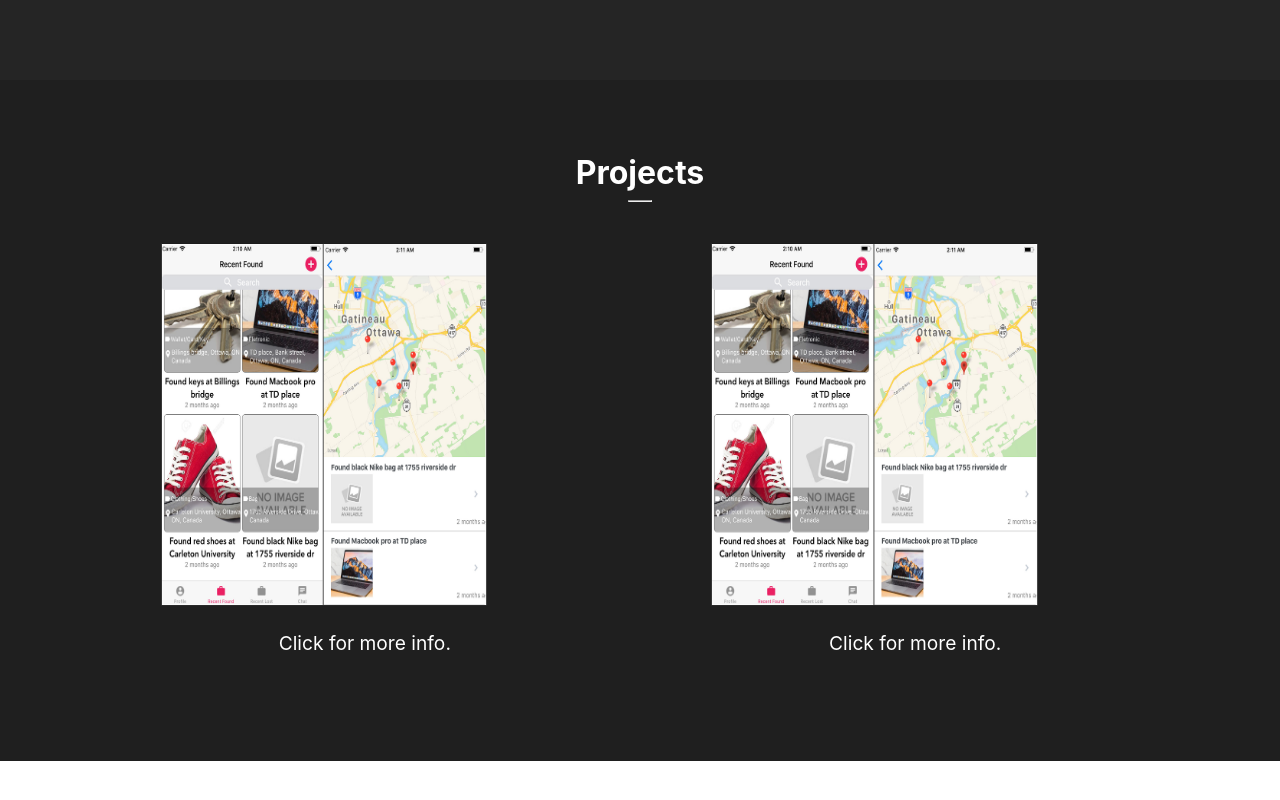
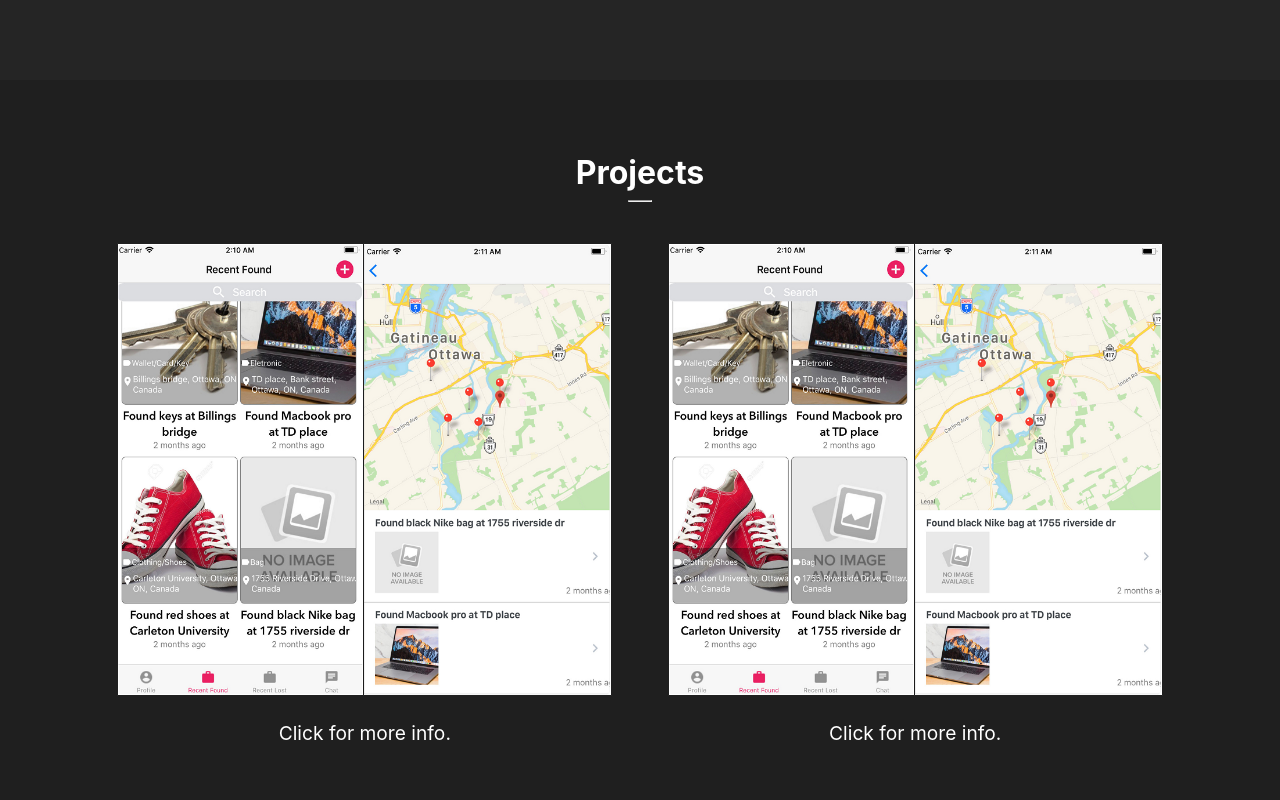
Before and after one commit to ShaneMatthias/ShaneMatthias.github.io, a React (Create React App) app: page / in a window 1280 px wide. Shown: the part 2381-3181 px from the top of the page. Before the commit the page ends 3142 px from the top, so only its background shows below. Built offline with nearby package versions, Linux system fonts and the light colour scheme.

Commit message:
overwrite

```diff
--- a/src/components/Employment.js
+++ b/src/components/Employment.js
@@ -11,15 +11,17 @@ export const Employment = () => {
         </div>
 
         <div className='emp-content'>
+
           <div className='emp-cims'>
             <div className='emp-img-container'><img alt='CIMS' className='cims' src={require('../images/cims.png')} /></div>
-            <h1>
+              <div className='cims-desc'><h1>
                   Currently employed as a part time developer at CIMS. My team and I made the decision on using React and Redux to develop a web application called Asset Information Model (AIM).
                   This decision was made based on the fact that this application was planned out to be a single page application with multiple complexed features. The reason Redux was taken into
                   consideration was because we wanted to decrease unnecessary data transfer between components by centralizing state management. The back-end is being created with a NodeJs
                   server and a PSQL Database.
                   </h1>
                   <a href='http://cims.carleton.ca/#/blogs/MappingEasternOntario'> Here is what's being developed.</a>
+              </div>
           </div>
           <hr></hr>
 
--- a/src/styles/Projects.css
+++ b/src/styles/Projects.css
@@ -20,12 +20,9 @@
 .projects-content {
     display: grid;
     padding-top: 3%;
+    text-align: center;
 }
 
-.projects-content div {
-    justify-content: center;
-    justify-items: center;
-}
 .projects-content h1 {
     color: white;
     font-size: 120%;
@@ -35,8 +32,10 @@
 
 .projects-content img {
     transition: all .4s ease;
-    height: 80%;
-    width: 80%;
+    height: 90%;
+    width: 90%;
+    margin-left: auto;
+    margin-right: auto;
 }
 
 .projects-content img:hover {
@@ -48,8 +47,10 @@
 
 .proj-retrieve {
     grid-column: 1/2;
+    display: inline-block;
 }
 
 .proj-bookstore {
     grid-column: 2/2;
+    display: inline-block;
 }
```
Also changed, not shown: 1 other file (tests, documents, lock files or other folders). Lines whose indentation alone changed are shown as unchanged.
